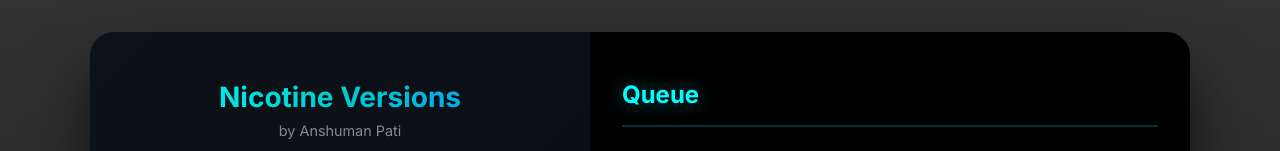
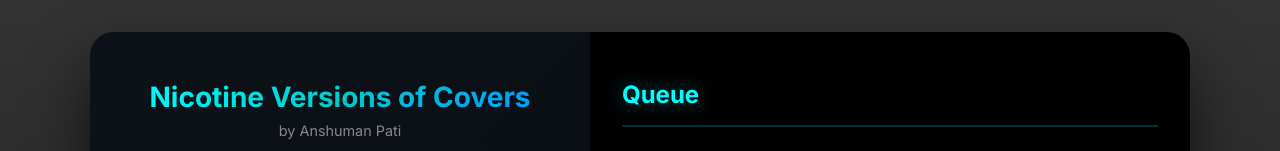
Before and after one commit to ANSHUMAN23-maker/NICOTINE-music, a plain HTML site: page index.html in a window 1280 px wide. Shown: the top 151 px of the page. Drawn offline with Linux system fonts and the light colour scheme; a script that the page names is missing.

Commit message:
Update index.html

```diff
--- a/index.html
+++ b/index.html
@@ -150,7 +150,7 @@ body {
 <div class="container">
   <div class="left">
     <div class="header">
-      <h1>Nicotine Versions</h1>
+      <h1>Nicotine Versions of Covers</h1>
       <p>by Anshuman Pati</p>
     </div>
 
```
